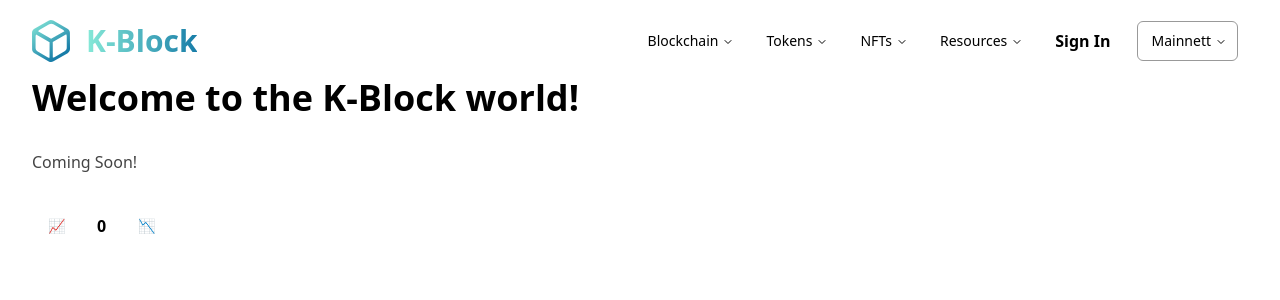
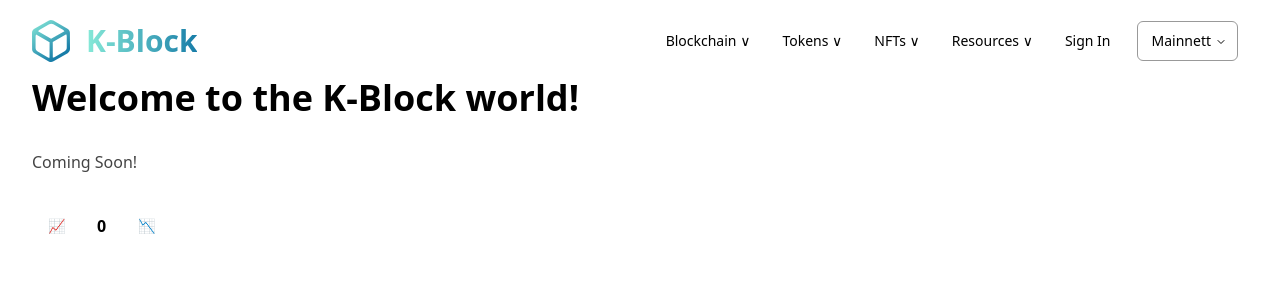
Before and after one commit to techfleetworks/k-block-app, a Next.js app: page / in a window 1280 px wide. Shown: the top 300 px of the page. Built offline with nearby package versions, Linux system fonts and the light colour scheme.

Commit message:
updated Nav bar

```diff
--- a/src/components/common/navbar/index.jsx
+++ b/src/components/common/navbar/index.jsx
@@ -1,4 +1,3 @@
-import { Button } from "@/components/common";
 import Image from "next/image";
 import Logo from "@/assets/logo.svg";
 import {
@@ -8,7 +7,9 @@ import {
   NavigationMenuLink,
   NavigationMenuList,
   NavigationMenuTrigger,
+  navigationMenuTriggerStyle,
 } from "@/components/ui/navigation-menu";
+import Link from "next/link";
 
 const Navbar = () => {
   return (
@@ -24,44 +25,58 @@ const Navbar = () => {
           <NavigationMenu>
             <NavigationMenuList>
               <NavigationMenuItem>
-                <NavigationMenuTrigger>Blockchain</NavigationMenuTrigger>
-                <NavigationMenuContent>
-                  <NavigationMenuLink>Link</NavigationMenuLink>
-                </NavigationMenuContent>
+                <Link href="/docs" legacyBehavior passHref>
+                  <NavigationMenuLink className={navigationMenuTriggerStyle()}>
+                    Blockchain &or;
+                  </NavigationMenuLink>
+                </Link>
               </NavigationMenuItem>
             </NavigationMenuList>
           </NavigationMenu>
           <NavigationMenu>
             <NavigationMenuList>
               <NavigationMenuItem>
-                <NavigationMenuTrigger>Tokens</NavigationMenuTrigger>
-                <NavigationMenuContent>
-                  <NavigationMenuLink>Link</NavigationMenuLink>
-                </NavigationMenuContent>
+                <Link href="/docs" legacyBehavior passHref>
+                  <NavigationMenuLink className={navigationMenuTriggerStyle()}>
+                    Tokens &or;
+                  </NavigationMenuLink>
+                </Link>
               </NavigationMenuItem>
             </NavigationMenuList>
           </NavigationMenu>
           <NavigationMenu>
             <NavigationMenuList>
               <NavigationMenuItem>
-                <NavigationMenuTrigger>NFTs</NavigationMenuTrigger>
-                <NavigationMenuContent>
-                  <NavigationMenuLink>Link</NavigationMenuLink>
-                </NavigationMenuContent>
+                <Link href="/docs" legacyBehavior passHref>
+                  <NavigationMenuLink className={navigationMenuTriggerStyle()}>
+                    NFTs &or;
+                  </NavigationMenuLink>
+                </Link>
               </NavigationMenuItem>
             </NavigationMenuList>
           </NavigationMenu>
           <NavigationMenu>
             <NavigationMenuList>
               <NavigationMenuItem>
-                <NavigationMenuTrigger>Resources</NavigationMenuTrigger>
-                <NavigationMenuContent>
-                  <NavigationMenuLink>Link</NavigationMenuLink>
-                </NavigationMenuContent>
+                <Link href="/docs" legacyBehavior passHref>
+                  <NavigationMenuLink className={navigationMenuTriggerStyle()}>
+                    Resources &or;
+                  </NavigationMenuLink>
+                </Link>
               </NavigationMenuItem>
             </NavigationMenuList>
           </NavigationMenu>
-          <Button variant="outline">Sign In</Button>
+          <NavigationMenu>
+            <NavigationMenuList>
+              <NavigationMenuItem>
+                <Link href="/docs" legacyBehavior passHref>
+                  <NavigationMenuLink className={navigationMenuTriggerStyle()}>
+                    Sign In
+                  </NavigationMenuLink>
+                </Link>
+              </NavigationMenuItem>
+            </NavigationMenuList>
+          </NavigationMenu>
           <NavigationMenu>
             <NavigationMenuList>
               <NavigationMenuItem>
```
